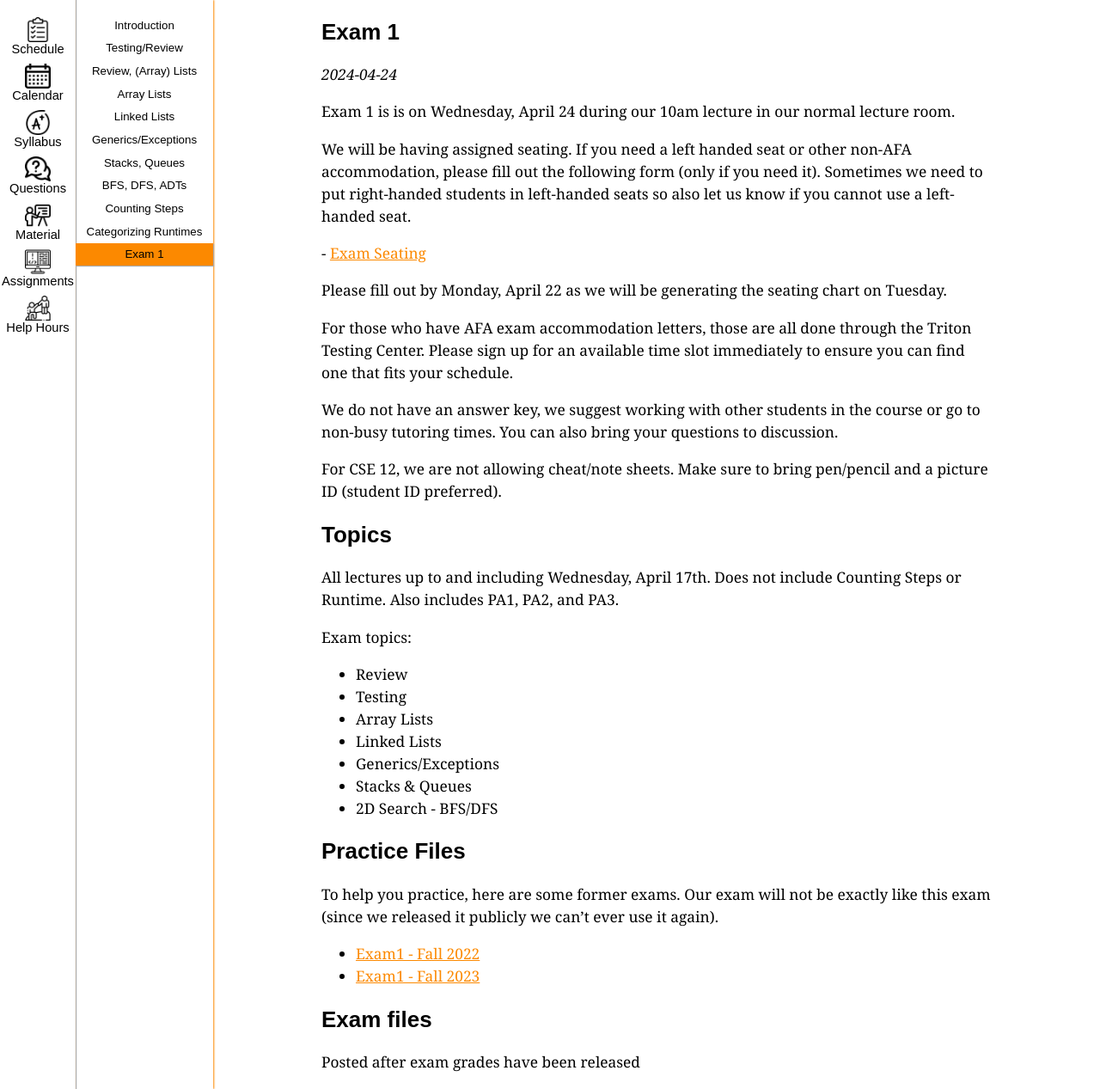
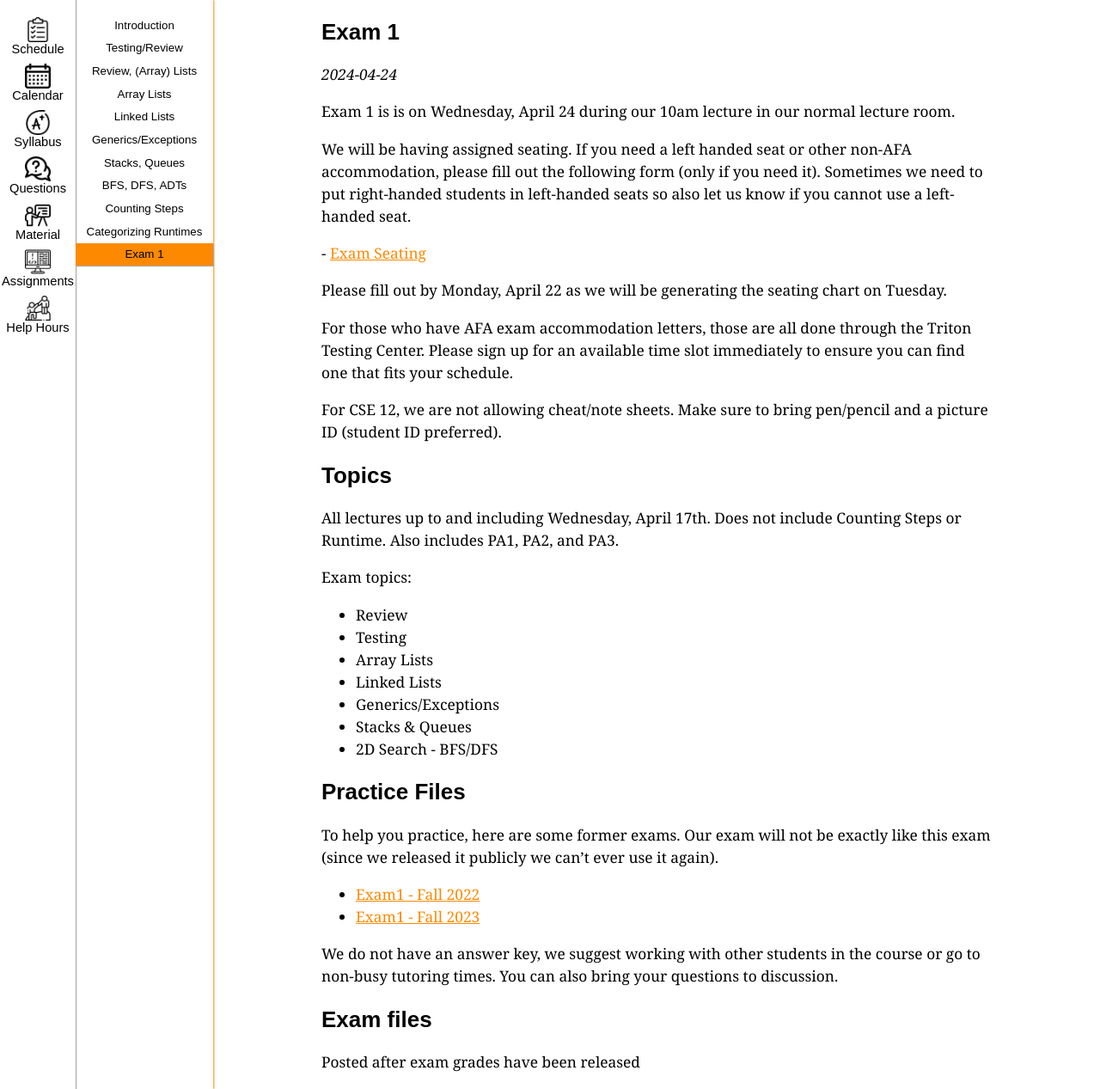
Before and after one commit to ucsd-cse12-sp24/ucsd-cse12-sp24.github.io, a Jekyll site: the page built from _lectures/exam1.md, in a window 1280 px wide. Shown: the whole page at 86% size. Built offline with Jekyll 4.4.1, drawn with Linux system fonts in a browser that asks for light colours; part of the change alters nothing that is shown.

```diff
--- a/_lectures/exam1.md
+++ b/_lectures/exam1.md
@@ -20,8 +20,6 @@ Please fill out by Monday, April 22 as we will be generating the seating chart o
 
 For those who have AFA exam accommodation letters, those are all done through the Triton Testing Center. Please sign up for an available time slot immediately to ensure you can find one that fits your schedule.
 
-We do not have an answer key, we suggest working with other students in the course or go to non-busy tutoring times. You can also bring your questions to discussion.
-
 For CSE 12, we are not allowing cheat/note sheets. Make sure to bring pen/pencil and a picture ID (student ID preferred).
 
 ## Topics
@@ -43,6 +41,8 @@ To help you practice, here are some former exams. Our exam will not be exactly l
 - [Exam1 - Fall 2022](https://drive.google.com/file/d/1Xk34zjPHhflgPOJwgcpDck5sOa8wwVV0/view?usp=sharing){:target="_blank"}
 - [Exam1 - Fall 2023](https://drive.google.com/file/d/1oH6CjRHcYykYzeJjCOPUEMProsmdJJnK/view?usp=sharing){:target="_blank"}
 
+We do not have an answer key, we suggest working with other students in the course or go to non-busy tutoring times. You can also bring your questions to discussion.
+
 ## Exam files
 
 Posted after exam grades have been released
```
